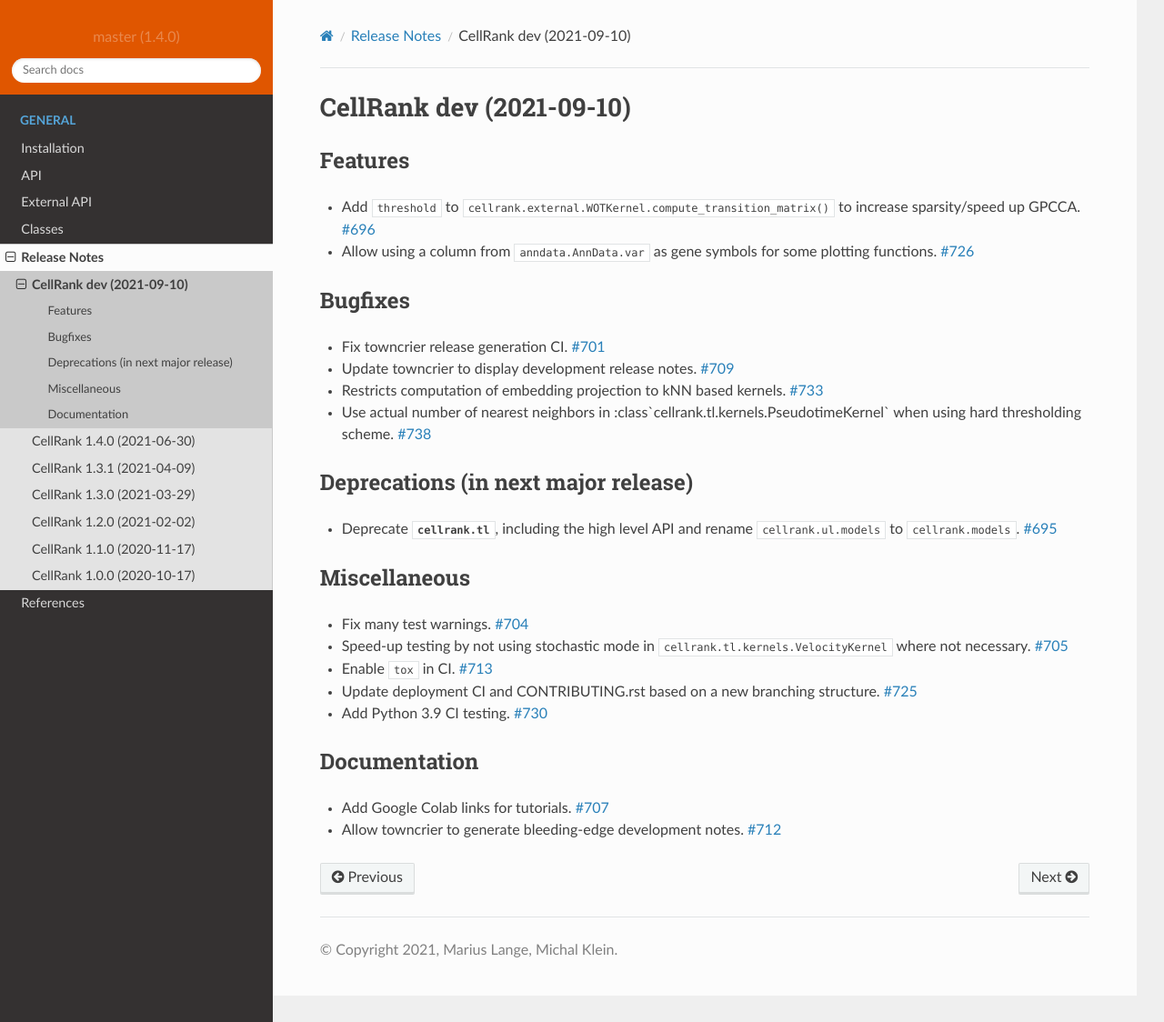
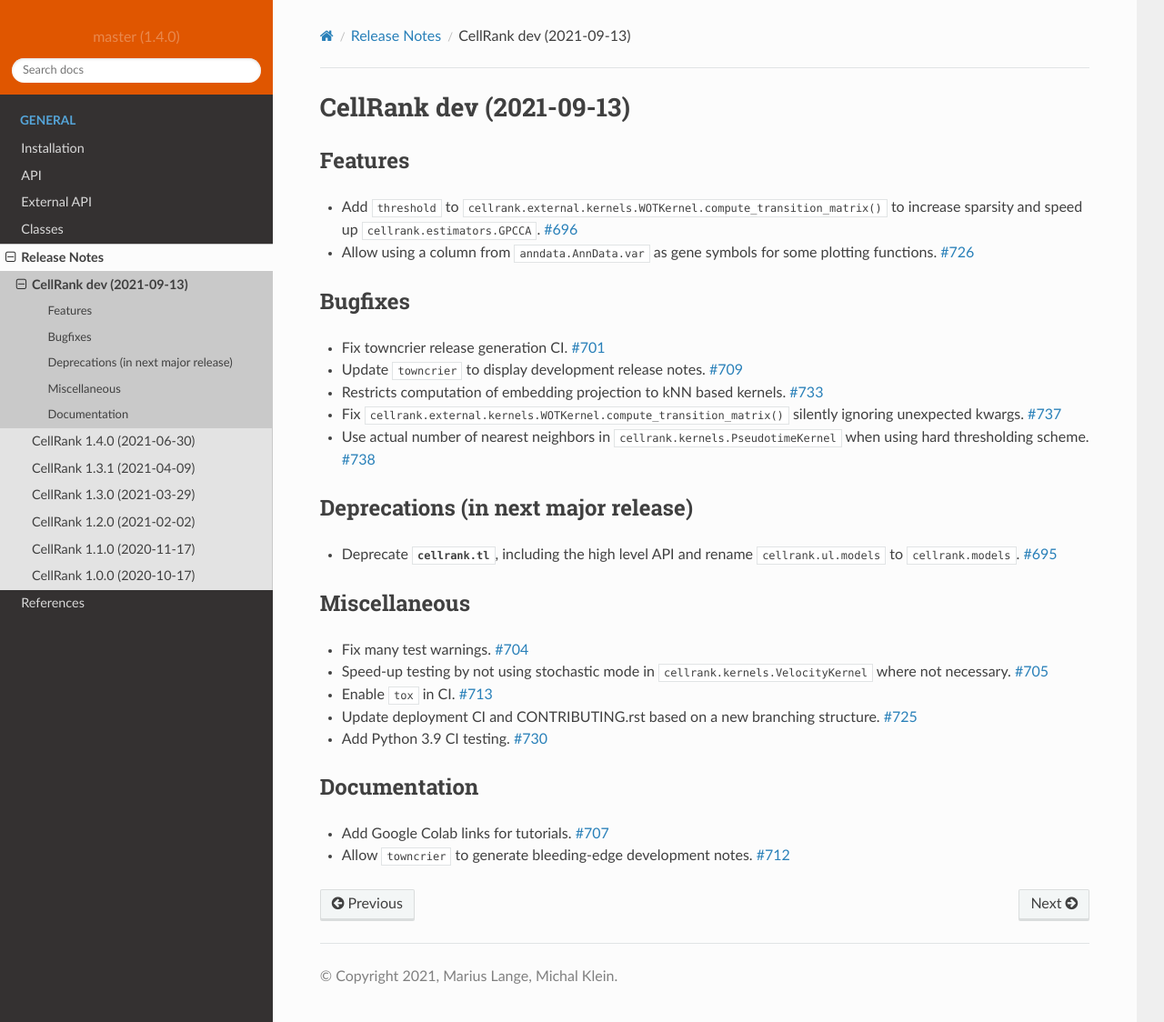
Before and after one commit to theislab/cellrank, a Sphinx documentation site: the page built from docs/source/release/notes-dev.rst, in a window 1280 px wide and 1124 px high. Shown: the whole window at 91% size. Built offline with Sphinx 7.4.7 and the Read the Docs theme 2.0.0, drawn with Linux system fonts in a browser that asks for light colours; pages that are not in the unit, such as notebooks, are missing from menus.

```diff
--- a/docs/source/release/changelog/696.feature.rst
+++ b/docs/source/release/changelog/696.feature.rst
@@ -1,2 +1,2 @@
 Add ``threshold`` to :meth:`cellrank.external.kernels.WOTKernel.compute_transition_matrix` to increase sparsity and
-speed up :class:`cellrank.estimators.GPCCA`.
+speed up :class:`cellrank.tl.estimators.GPCCA`.
--- a/docs/source/release/changelog/705.misc.rst
+++ b/docs/source/release/changelog/705.misc.rst
@@ -1 +1 @@
-Speed-up testing by not using stochastic mode in :class:`cellrank.kernels.VelocityKernel` where not necessary.
+Speed-up testing by not using stochastic mode in :class:`cellrank.tl.kernels.VelocityKernel` where not necessary.
--- a/docs/source/release/changelog/738.bugfix.rst
+++ b/docs/source/release/changelog/738.bugfix.rst
@@ -1,2 +1,2 @@
-Use actual number of nearest neighbors in :class:`cellrank.kernels.PseudotimeKernel`
+Use actual number of nearest neighbors in :class:`cellrank.tl.kernels.PseudotimeKernel`
 when using hard thresholding scheme.
--- a/docs/source/release/notes-dev.rst
+++ b/docs/source/release/notes-dev.rst
@@ -1,11 +1,11 @@
-CellRank dev (2021-09-10)
+CellRank dev (2021-09-13)
 =========================
 
 Features
 --------
 
-- Add ``threshold`` to :meth:`cellrank.external.WOTKernel.compute_transition_matrix` to increase sparsity/speed up
-  GPCCA.
+- Add ``threshold`` to :meth:`cellrank.external.kernels.WOTKernel.compute_transition_matrix` to increase sparsity and
+  speed up :class:`cellrank.estimators.GPCCA`.
   `#696 <https://github.com/theislab/cellrank/pull/696>`__
 
 - Allow using a column from :attr:`anndata.AnnData.var` as gene symbols for some plotting functions.
@@ -18,13 +18,16 @@
 - Fix towncrier release generation CI.
   `#701 <https://github.com/theislab/cellrank/pull/701>`__
 
-- Update towncrier to display development release notes.
+- Update ``towncrier`` to display development release notes.
   `#709 <https://github.com/theislab/cellrank/pull/709>`__
 
 - Restricts computation of embedding projection to kNN based kernels.
   `#733 <https://github.com/theislab/cellrank/pull/733>`__
 
-- Use actual number of nearest neighbors in :class`cellrank.tl.kernels.PseudotimeKernel`
+- Fix :meth:`cellrank.external.kernels.WOTKernel.compute_transition_matrix` silently ignoring unexpected kwargs.
+  `#737 <https://github.com/theislab/cellrank/pull/737>`__
+
+- Use actual number of nearest neighbors in :class:`cellrank.kernels.PseudotimeKernel`
   when using hard thresholding scheme.
   `#738 <https://github.com/theislab/cellrank/pull/738>`__
 
@@ -32,8 +35,8 @@
 Deprecations (in next major release)
 ------------------------------------
 
-- Deprecate :mod:`cellrank.tl`, including the high level API and
-  rename :mod:`cellrank.ul.models` to :mod:`cellrank.models`.
+- Deprecate :mod:`cellrank.tl`, including the high level API and rename
+  :mod:`cellrank.ul.models` to :mod:`cellrank.models`.
   `#695 <https://github.com/theislab/cellrank/pull/695>`__
 
 
@@ -43,7 +46,7 @@
 - Fix many test warnings.
   `#704 <https://github.com/theislab/cellrank/pull/704>`__
 
-- Speed-up testing by not using stochastic mode in :class:`cellrank.tl.kernels.VelocityKernel` where not necessary.
+- Speed-up testing by not using stochastic mode in :class:`cellrank.kernels.VelocityKernel` where not necessary.
   `#705 <https://github.com/theislab/cellrank/pull/705>`__
 
 - Enable ``tox`` in CI.
@@ -62,5 +65,5 @@
 - Add Google Colab links for tutorials.
   `#707 <https://github.com/theislab/cellrank/pull/707>`__
 
-- Allow towncrier to generate bleeding-edge development notes.
+- Allow ``towncrier`` to generate bleeding-edge development notes.
   `#712 <https://github.com/theislab/cellrank/pull/712>`__
```
